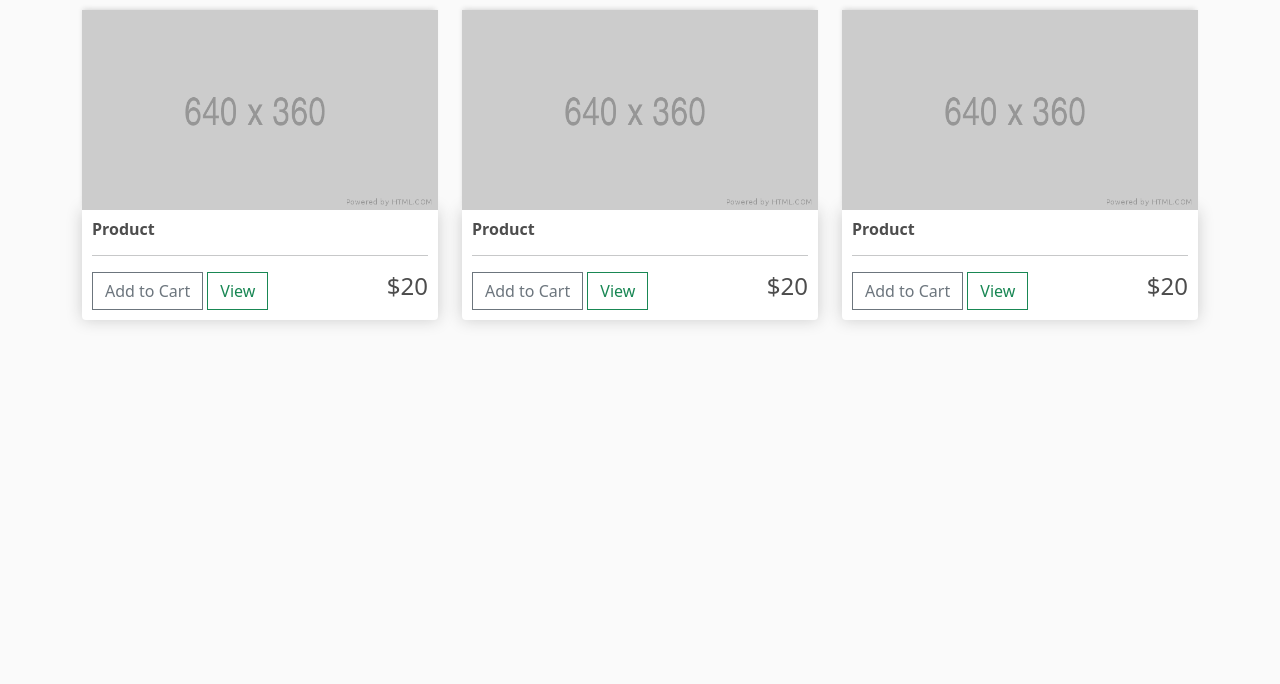
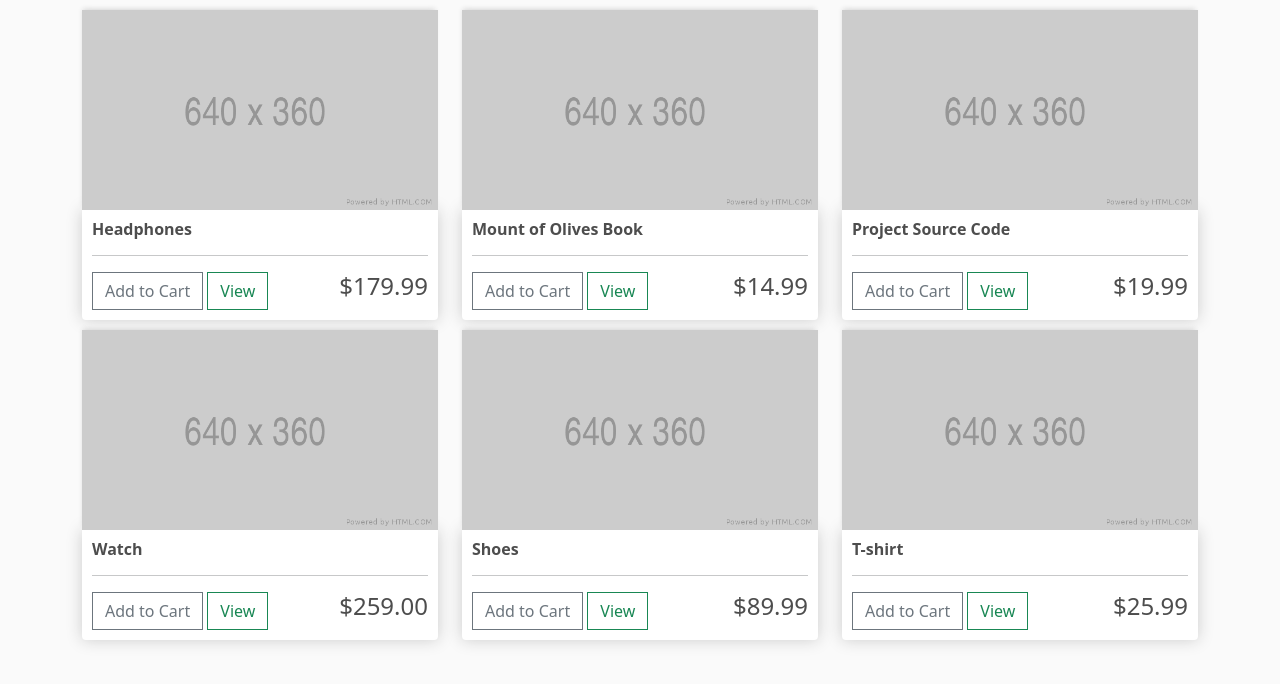
Before and after one commit to DewCX/django-ecommerce-website, a Django app: page / in a window 1280 px wide. Shown: the part 56-740 px from the top of the page. Run offline with Django 3.2, Linux system fonts and the light colour scheme; data comes from the database, SQL or seed files in the repository.

Commit message:
#Render products and add images to folder

```diff
--- a/ecommerce_con/store/templates/store/store.html
+++ b/ecommerce_con/store/templates/store/store.html
@@ -5,43 +5,18 @@
 
     <div class="row">
 
+        {% for product in products %}
         <div class="col-lg-4">
             <img src="{% static 'images/placeholder.png' %}" alt="" class="thumbnail">
             <div class="box-element product">
-                <h6><strong>Product</strong></h6>
+                <h6><strong>{{product.name}}</strong></h6>
                 <hr>
                 <button class="btn btn-outline-secondary add-btn">Add to Cart</button>
                 <a href="#" class="btn btn-outline-success">View</a>
-                <h4 style="display: inline-block; float: right;">$20</h4>
+                <h4 style="display: inline-block; float: right;">${{product.price|floatformat:2}}</h4>
             </div>
         </div>
-
-
-        <div class="col-lg-4">
-            <img src="{% static 'images/placeholder.png' %}" alt=""  class="thumbnail">
-            <div class="box-element product">
-                <h6><strong>Product</strong></h6>
-                <hr>
-                <button class="btn btn-outline-secondary add-btn">Add to Cart</button>
-                <a href="#" class="btn btn-outline-success">View</a>
-                <h4 style="display: inline-block; float: right;">$20</h4>
-            </div>
-        </div>
-
-
-        <div class="col-lg-4">
-            <img src="{% static 'images/placeholder.png' %}" alt="" class="thumbnail">
-            <div class="box-element product">
-                <h6><strong>Product</strong></h6>
-                <hr>
-                <button class="btn btn-outline-secondary add-btn">Add to Cart</button>
-                <a href="#" class="btn btn-outline-success">View</a>
-                <h4 style="display: inline-block; float: right;">$20</h4>
-            </div>
-        </div>
+        {% endfor %}
     </div>
 
-
-
-
 {% endblock content %}
--- a/ecommerce_con/store/views.py
+++ b/ecommerce_con/store/views.py
@@ -1,10 +1,13 @@
 from django.shortcuts import render
-
+from .models import *
 
 
 #Store view
 def store(request):
-    context = {}
+    products = Product.objects.all()
+    context = {
+        "products":products
+    }
     return render(request, 'store/store.html', context)
 
 
```
Also changed, not shown: ecommerce_con/static/images/book.jpg (added), ecommerce_con/static/images/headphones.jpg (added), ecommerce_con/static/images/shirt.jpg (added), ecommerce_con/static/images/shoes.jpg (added), ecommerce_con/static/images/sourcecode.jpg (added), ecommerce_con/static/images/watch.jpg (added).
